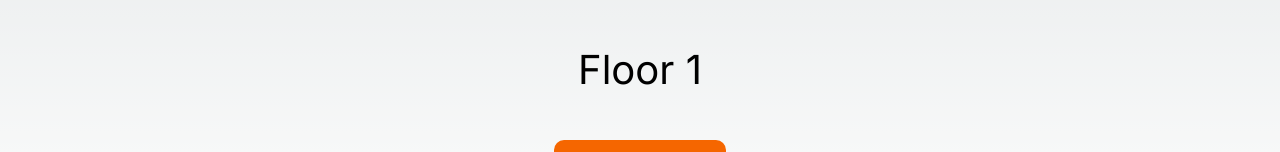
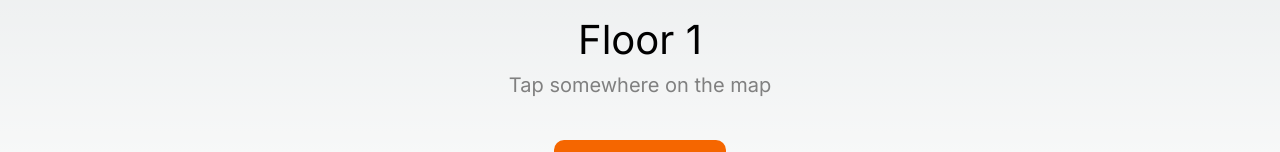
Before and after one commit to k2on/atthelib.com, a Next.js app: page /1 in a window 1280 px wide. Shown: the part 490-642 px from the top of the page. Built offline with nearby package versions, Linux system fonts and the light colour scheme.

Commit message:
feat: add instruction

```diff
--- a/app/[floor]/page.tsx
+++ b/app/[floor]/page.tsx
@@ -48,6 +48,7 @@ export default function Floor({ params }: Props) {
             </div>
             <div style={{flexGrow: "1", display: "flex", justifyContent: "center", alignItems: "center", flexDirection: "column" }}>
                 <div style={{ fontSize: "40px" }}>Floor {f}</div>
+                <div style={{ fontSize: "20px", color: "gray" }}>Tap somewhere on the map</div>
                 <div style={{ width: "100%", textAlign: "center", marginTop: "40px" }}>
                     <Share floor={floor} />
                 </div>
```
